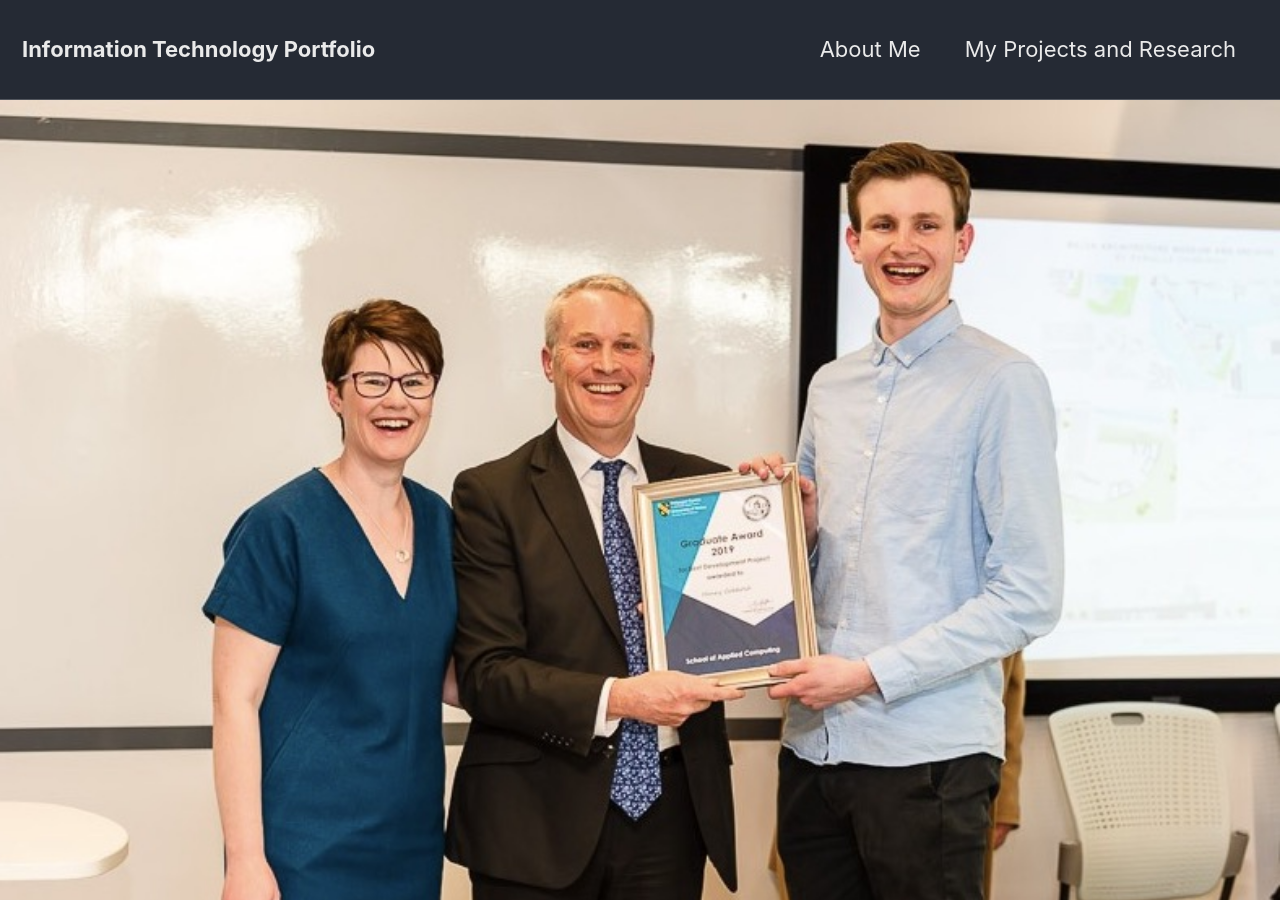
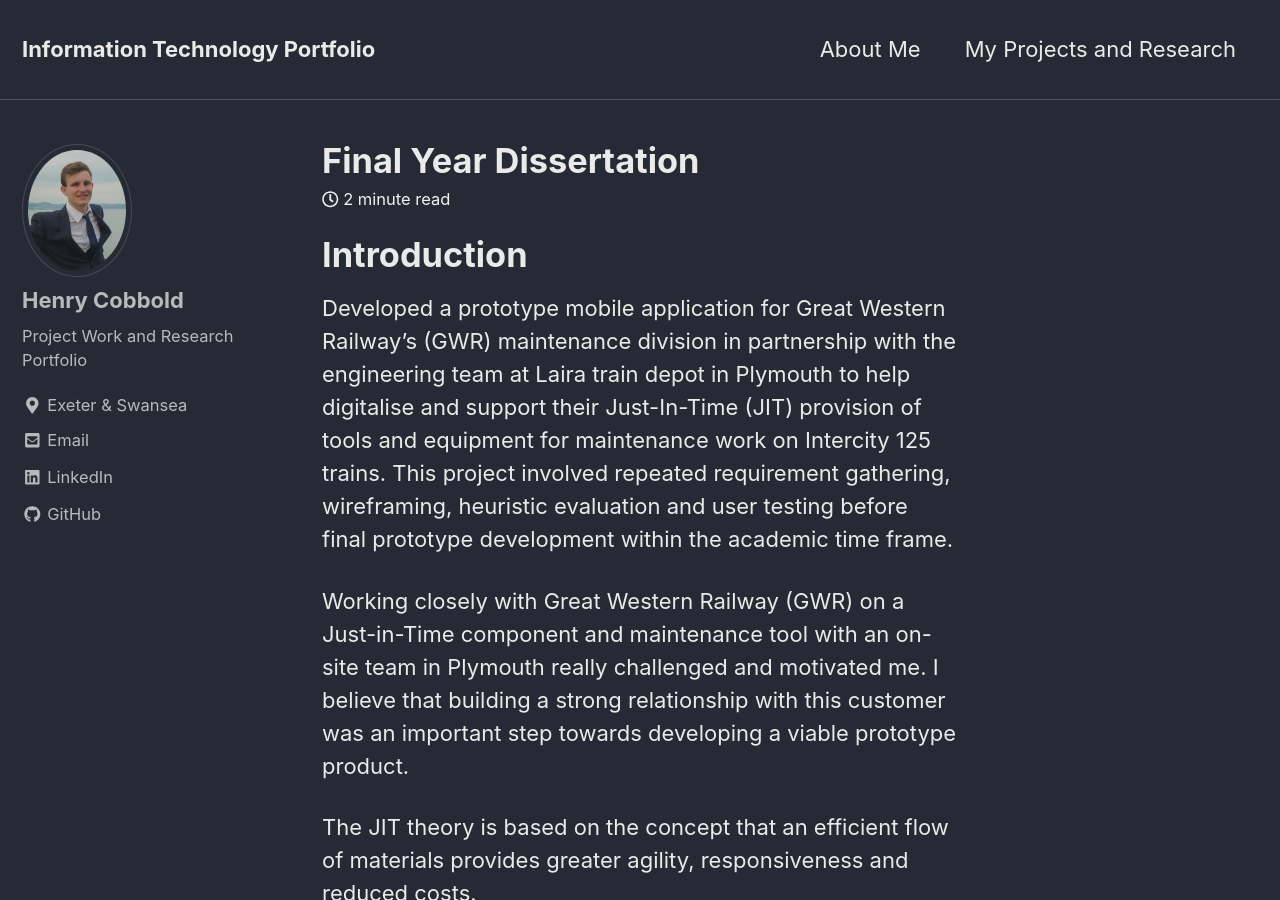
Before and after one commit to henrycobbold/henrycobbold.github.io, a Jekyll site: the page built from _posts/2018-01-28-perceptron.md, in a window 1280 px wide and 900 px high. Built offline with Jekyll 4.4.1, drawn with Linux system fonts in a browser that asks for light colours; nearby versions of some CDN libraries.

Commit message:
removed header image

```diff
--- a/_posts/2018-01-28-perceptron.md
+++ b/_posts/2018-01-28-perceptron.md
@@ -3,7 +3,7 @@
 date: 2018-01-28
 tags: [dissertation, major project, usability, testing, prototype]
 header:
-  image: "/images/project_demo_day_3.png"
+  image:
 excerpt: "Prototype Application, UXD, Usability Testing"
 # mathjax: "true" UNCOMMENT THIS IF USING ALGEBRAIC EXPRESSION
 ---
```
